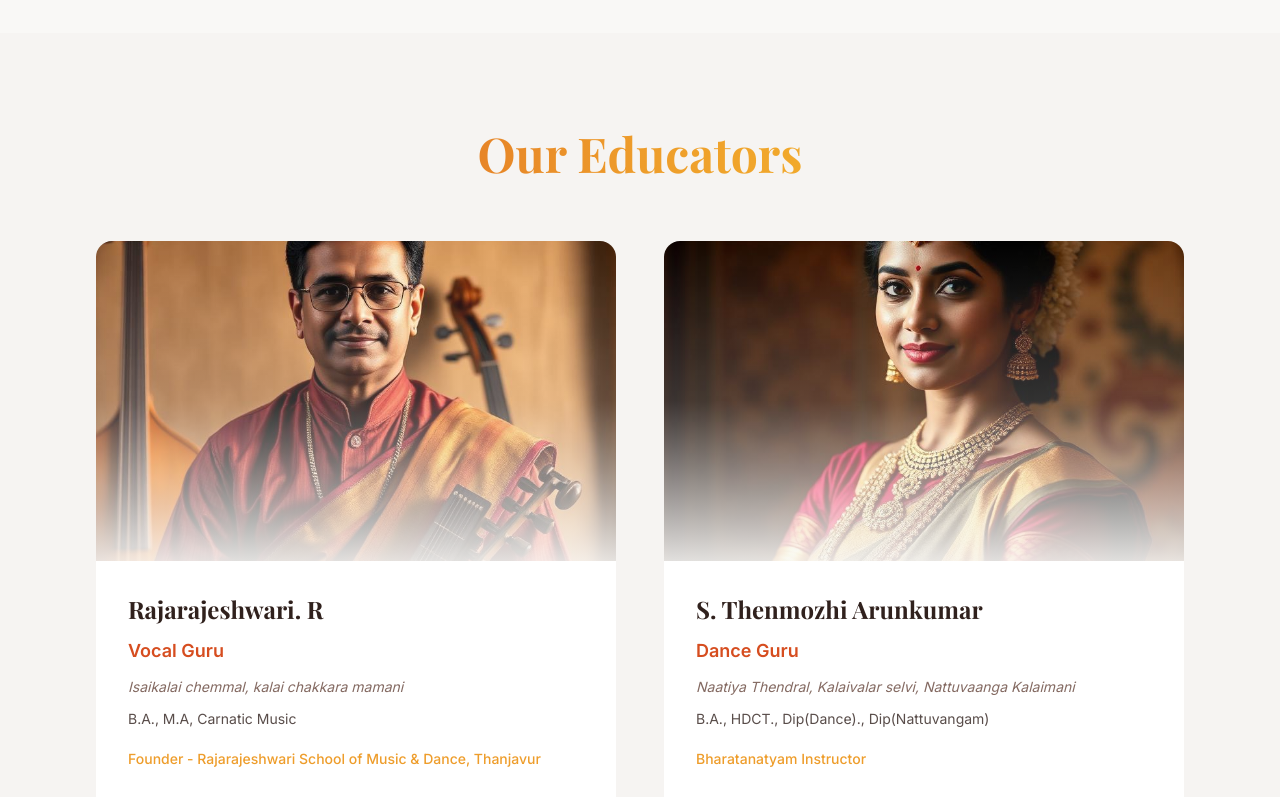
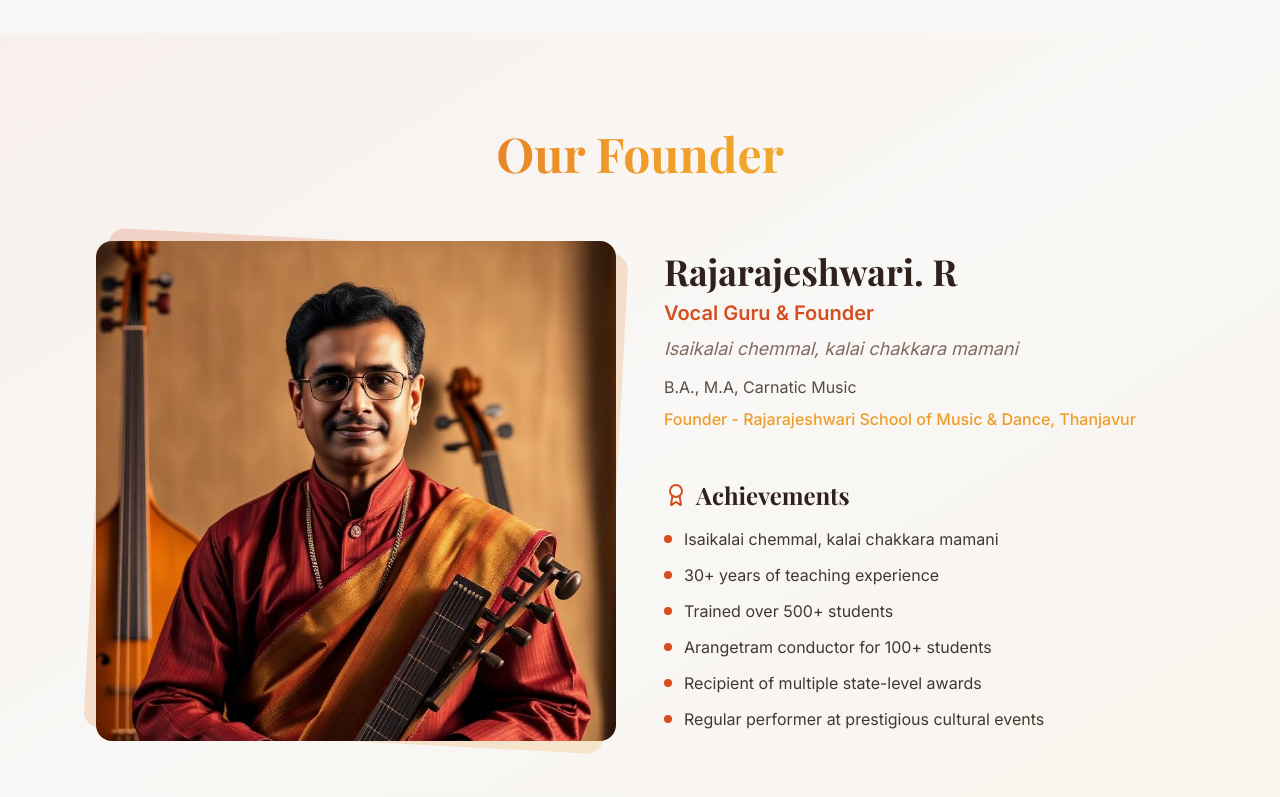
Before and after one commit to Veeratnj/raga-nritta-rhythms, a React (Vite) app: page / in a window 1280 px wide. Shown: the part 1520-2317 px from the top of the page. Built offline with nearby package versions, Linux system fonts and the light colour scheme; the HTML template or start-up script is replaced by a standard one.

Commit message:
Add founder section and dummy educator
Create a dedicated section for the founder, Rajarajeshwari, showcasing her achievements. Update the Educators component to remove the founder and add a dummy educator for future expansion.

```diff
--- a/src/components/Educators.tsx
+++ b/src/components/Educators.tsx
@@ -3,15 +3,6 @@ import educator1 from "@/assets/educator-1.jpg";
 import educator2 from "@/assets/educator-2.jpg";
 
 const educators = [
-  {
-    name: "Rajarajeshwari. R",
-    title: "Vocal Guru",
-    credentials: "Isaikalai chemmal, kalai chakkara mamani",
-    education: "B.A., M.A, Carnatic Music",
-    role: "Founder - Rajarajeshwari School of Music & Dance, Thanjavur",
-    image: educator1,
-    instagram: "#"
-  },
   {
     name: "S. Thenmozhi Arunkumar",
     title: "Dance Guru",
@@ -19,6 +10,15 @@ const educators = [
     education: "B.A., HDCT., Dip(Dance)., Dip(Nattuvangam)",
     role: "Bharatanatyam Instructor",
     image: educator2,
+    instagram: "#"
+  },
+  {
+    name: "Priya Sharma",
+    title: "Instrumental Guru",
+    credentials: "Veena Vidwan, Sangeetha Kala Rathna",
+    education: "B.A., M.A, Veena Performance",
+    role: "Veena & Instrumental Music Instructor",
+    image: educator1,
     instagram: "#"
   }
 ];
--- /dev/null
+++ b/src/components/Founder.tsx
@@ -0,0 +1,82 @@
+import { Award } from "lucide-react";
+import founder from "@/assets/educator-1.jpg";
+
+const achievements = [
+  "Isaikalai chemmal, kalai chakkara mamani",
+  "30+ years of teaching experience",
+  "Trained over 500+ students",
+  "Arangetram conductor for 100+ students",
+  "Recipient of multiple state-level awards",
+  "Regular performer at prestigious cultural events"
+];
+
+export const Founder = () => {
+  return (
+    <section id="founder" className="py-24 px-4 bg-gradient-to-br from-primary/5 via-background to-secondary/5">
+      <div className="container mx-auto max-w-6xl">
+        <h2 className="text-5xl font-playfair font-bold text-center mb-16 text-gradient">
+          Our Founder
+        </h2>
+
+        <div className="grid md:grid-cols-2 gap-12 items-center">
+          {/* Image */}
+          <div className="relative group">
+            <div className="absolute inset-0 bg-gradient-to-br from-primary/20 to-secondary/20 rounded-2xl transform rotate-3 group-hover:rotate-6 transition-transform duration-500"></div>
+            <div className="relative bg-card rounded-2xl overflow-hidden shadow-[var(--shadow-3d)]">
+              <img
+                src={founder}
+                alt="Rajarajeshwari. R"
+                className="w-full h-[500px] object-cover"
+              />
+            </div>
+          </div>
+
+          {/* Content */}
+          <div className="space-y-6">
+            <div>
+              <h3 className="text-4xl font-playfair font-bold text-foreground mb-2">
+                Rajarajeshwari. R
+              </h3>
+              <p className="text-xl font-semibold text-primary mb-2">
+                Vocal Guru & Founder
+              </p>
+              <p className="text-lg text-muted-foreground italic mb-3">
+                Isaikalai chemmal, kalai chakkara mamani
+              </p>
+              <p className="text-base text-foreground/80">
+                B.A., M.A, Carnatic Music
+              </p>
+              <p className="text-base font-medium text-secondary mt-2">
+                Founder - Rajarajeshwari School of Music & Dance, Thanjavur
+              </p>
+            </div>
+
+            {/* Achievements */}
+            <div className="pt-6">
+              <div className="flex items-center gap-2 mb-4">
+                <Award className="w-6 h-6 text-primary" />
+                <h4 className="text-2xl font-playfair font-bold text-foreground">
+                  Achievements
+                </h4>
+              </div>
+
+              <div className="space-y-3">
+                {achievements.map((achievement, index) => (
+                  <div
+                    key={index}
+                    className="flex items-start gap-3 group/item"
+                  >
+                    <div className="w-2 h-2 rounded-full bg-primary mt-2 group-hover/item:scale-150 transition-transform"></div>
+                    <p className="text-foreground/90 group-hover/item:text-foreground transition-colors">
+                      {achievement}
+                    </p>
+                  </div>
+                ))}
+              </div>
+            </div>
+          </div>
+        </div>
+      </div>
+    </section>
+  );
+};
--- a/src/pages/Index.tsx
+++ b/src/pages/Index.tsx
@@ -1,5 +1,6 @@
 import { Hero } from "@/components/Hero";
 import { About } from "@/components/About";
+import { Founder } from "@/components/Founder";
 import { Educators } from "@/components/Educators";
 import { Courses } from "@/components/Courses";
 import { Contact } from "@/components/Contact";
@@ -12,6 +13,7 @@ const Index = () => {
       <NavBar />
       <Hero />
       <About />
+      <Founder />
       <Educators />
       <Courses />
       <Contact />
```
